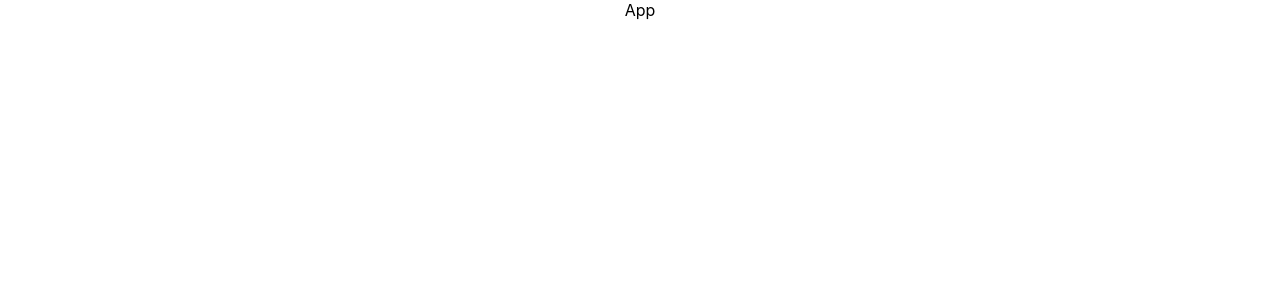
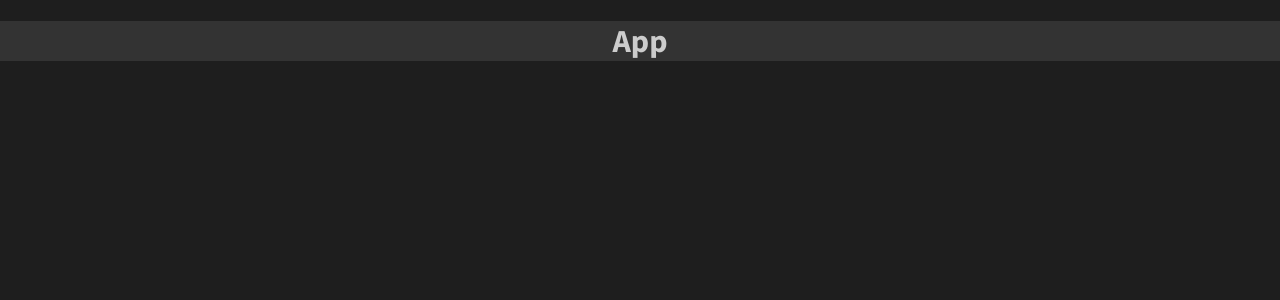
Before and after one commit to JatinAssudaney/vscode-based-portfolio, a React (Create React App) app: page / in a window 1280 px wide. Shown: the top 300 px of the page. Built offline with nearby package versions, Linux system fonts and the light colour scheme.

Commit message:
Color and Font Styling

```diff
--- a/src/App.js
+++ b/src/App.js
@@ -2,7 +2,17 @@ import React from "react";
 import "./App.css";
 
 function App() {
-  return <div className="App">App</div>;
+  return (
+    <h1
+      className="App"
+      style={{
+        backgroundColor: "var(--subtle-background)",
+        color: "var(--text-color)",
+      }}
+    >
+      App
+    </h1>
+  );
 }
 
 export default App;
--- a/src/index.css
+++ b/src/index.css
@@ -1,13 +1,21 @@
+@import url("https://fonts.googleapis.com/css2?family=Source+Sans+Pro:wght@400;600;700&display=swap");
+
+:root {
+  --call-to-action: #007acc;
+  --background: #1e1e1e;
+  --subtle-background: #333333;
+  --text-color: #cccccc;
+}
+
 body {
   margin: 0;
-  font-family: -apple-system, BlinkMacSystemFont, 'Segoe UI', 'Roboto', 'Oxygen',
-    'Ubuntu', 'Cantarell', 'Fira Sans', 'Droid Sans', 'Helvetica Neue',
-    sans-serif;
+  font-family: "Source Sans Pro", sans-serif;
   -webkit-font-smoothing: antialiased;
   -moz-osx-font-smoothing: grayscale;
+  background-color: #1e1e1e;
 }
 
 code {
-  font-family: source-code-pro, Menlo, Monaco, Consolas, 'Courier New',
+  font-family: source-code-pro, Menlo, Monaco, Consolas, "Courier New",
     monospace;
 }
```
